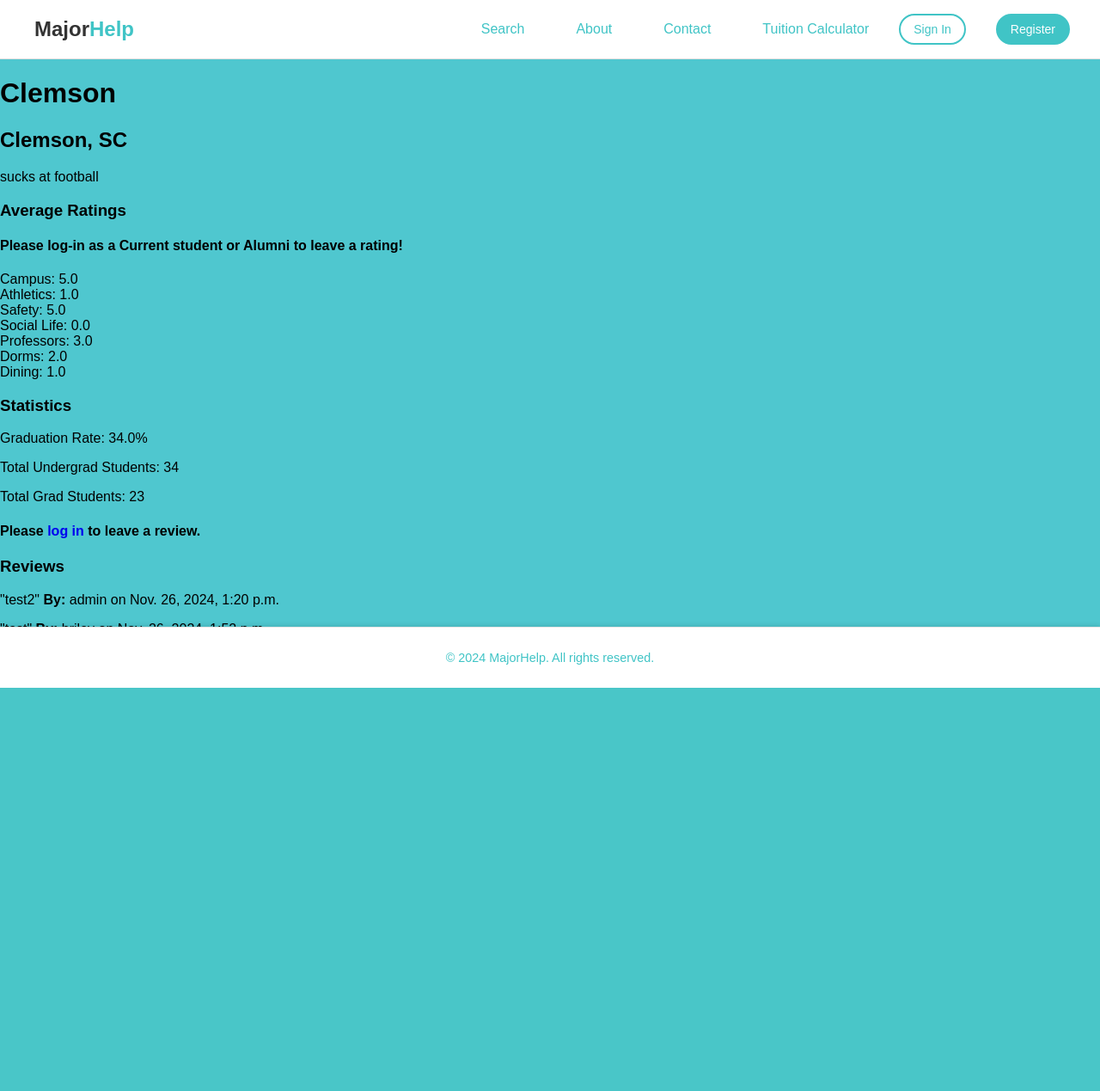
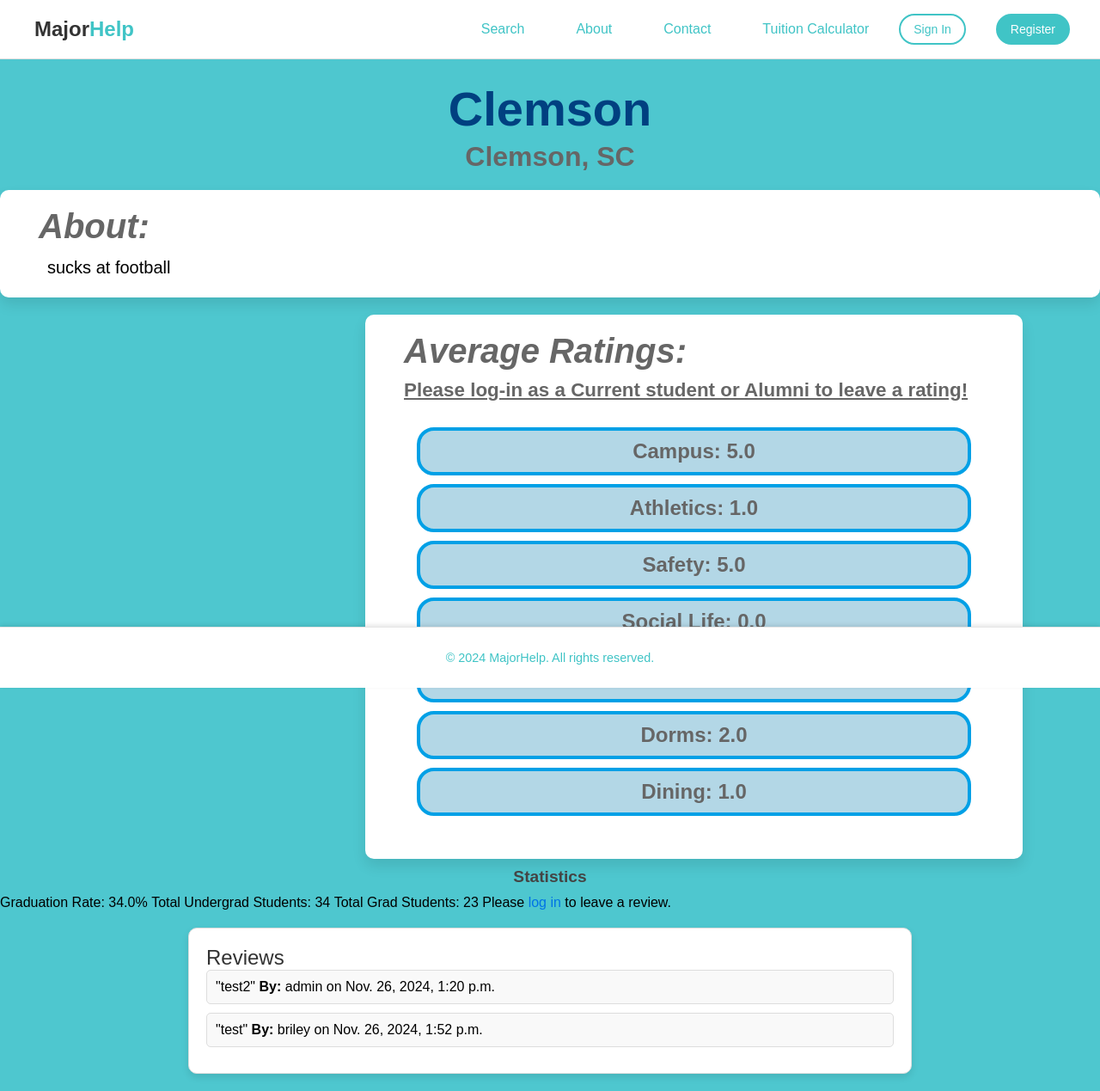
Before and after one commit to JosephPreuss/MajorHelp, a Django app: a page that uses MajorHelp/templates/MajorHelp/UniOverviewPage.html in a window 1280 px wide. Shown: the whole page at 86% size. Before the commit the page ends 800 px from the top, so only its background shows below. Run offline with Django 4.2, Linux system fonts and the light colour scheme; data comes from the database, SQL or seed files in the repository; both versions use the stored data as it was after the commit.

Commit message:
Updated HTML for UniOverview

```diff
--- /dev/null
+++ b/MajorHelp/static/css/UniOverview.css
@@ -0,0 +1,228 @@
+/* UniOverview.css */
+
+/* General Styles */
+body {
+    margin: 0;
+    padding: 0;
+    background-color: #4ec7cf;
+}
+
+h1 {
+    text-align: center;
+    font-size: 3.5rem;
+    color: #004080; /* Navy blue */
+    margin-top: 25px;
+    margin-bottom: 5px;
+}
+
+h2 {
+    text-align: center;
+    font-size: 2rem;
+    color: #666;
+    margin-top: 0;
+    margin-bottom: 10px;
+}
+
+.about-container {
+    max-width: 1500px;
+    background-color: #fff; /* White background for the content box */
+    padding: 20px; /* Adds padding inside the box */
+    margin: 0 auto; /* Centers the box */
+    margin-top: 20px;
+    box-shadow: 0 8px 16px rgba(0, 0, 0, 0.1); /* External shadow for depth */
+    border-radius: 10px; /* Rounded corners */
+}
+
+.about-container h10 {
+    text-align: left;
+    font-size: 2.5rem;
+    color: #666;
+    margin-top: 0;
+    margin-bottom: 10px;
+    margin-left: 25px;
+    font-style: italic;
+    font-weight: 550;
+}
+
+.about-container p1 {
+    display: block;
+    max-width: 1430px;
+    margin-left: 35px;
+    margin-right: 35px;
+    margin-top: 10px;
+    line-height: 1.5;
+    font-size: 1.25rem;
+}
+
+
+/* Ratings Section */
+.ratings-section {
+    max-width: 725px;
+    background-color: #fff; /* White background for the content box */
+    padding: 20px; /* Adds padding inside the box */
+    margin-left: 425px; /* Centers the box */
+    margin-top: 20px;
+    box-shadow: 0 8px 16px rgba(0, 0, 0, 0.1); /* External shadow for depth */
+    border-radius: 10px; /* Rounded corners */
+}
+
+.ratings-section h3 {
+    text-align: left;
+    font-size: 2.5rem;
+    color: #666;
+    margin-top: 0;
+    margin-bottom: 10px;
+    margin-left: 25px;
+    font-style: italic;
+    font-weight: 550;
+}
+
+.ratings-section h4 {
+    text-align: left;
+    font-size: 1.4rem;
+    color: #666;
+    margin-top: 0;
+    margin-bottom: 10px;
+    margin-left: 25px;
+    text-decoration: underline;
+    font-weight: 550;
+}
+
+.ratings-section ul {
+    list-style: none;
+    margin: 30px;
+}
+
+.ratings-section ul li {
+    background: #b3d7e6;
+    border: 4px solid #00a0e6;
+    border-radius: 20px;
+    margin: 10px;
+    padding: 10px;
+    font-size: 1.5rem;
+    text-align: center;
+    font-weight: 700;
+    color: #666;
+}
+
+.ratings-section form {
+    margin: 10px 0;
+}
+
+.ratings-section button {
+    margin: 5px;
+    padding: 5px 10px;
+    background-color: #0073e6;
+    color: #fff;
+    border: none;
+    border-radius: 5px;
+    cursor: pointer;
+}
+
+.ratings-section button:hover {
+    background-color: #005bb5;
+}
+
+/* New Review Form */
+.new-post-form {
+    background-color: #f9f9f9;
+    padding: 20px;
+    margin: 20px auto;
+    border: 1px solid #ddd;
+    border-radius: 10px;
+    max-width: 800px;
+    box-shadow: 0 4px 8px rgba(0, 0, 0, 0.1);
+}
+
+.new-post-form h6 {
+    font-size: 1.2rem;
+    margin-bottom: 10px;
+}
+
+.new-post-form .review-input {
+    width: 100%;
+    height: 100px;
+    padding: 10px;
+    border: 1px solid #ccc;
+    border-radius: 5px;
+    resize: none;
+}
+
+.new-post-form .submit-review {
+    padding: 10px 20px;
+    background-color: #28a745; /* Green */
+    color: #fff;
+    border: none;
+    border-radius: 5px;
+    cursor: pointer;
+    margin-top: 10px;
+}
+
+.new-post-form .submit-review:hover {
+    background-color: #218838;
+}
+
+/* Review List */
+.review-list {
+    background-color: #fff;
+    padding: 20px;
+    margin: 20px auto;
+    border: 1px solid #ddd;
+    border-radius: 10px;
+    max-width: 800px;
+    box-shadow: 0 4px 8px rgba(0, 0, 0, 0.1);
+}
+
+.review-list h9 {
+    font-size: 1.5rem;
+    margin-bottom: 15px;
+    color: #333;
+}
+
+.review-list ul {
+    list-style: none;
+    padding: 0;
+}
+
+.review-list li {
+    margin-bottom: 10px;
+    padding: 10px;
+    background-color: #f9f9f9;
+    border: 1px solid #ddd;
+    border-radius: 5px;
+}
+
+.review-list p5 {
+    margin: 0;
+    font-size: 1rem;
+}
+
+.review-list p6 {
+    text-align: center;
+    color: #888;
+}
+
+/* Statistics */
+h5, p2, p3, p4 {
+    text-align: center;
+    margin: 10px 0;
+}
+
+h5 {
+    font-size: 1.2rem;
+    color: #444;
+}
+
+p2, p3, p4 {
+    font-size: 1rem;
+}
+
+/* Links */
+a {
+    color: #0073e6;
+    text-decoration: none;
+}
+
+a:hover {
+    text-decoration: underline;
+}
--- a/MajorHelp/templates/About/about.html
+++ b/MajorHelp/templates/About/about.html
@@ -12,6 +12,7 @@
         background-color: #fff; /* White background for the content box */
         padding: 20px; /* Adds padding inside the box */
         margin: 0 auto; /* Centers the box */
+        margin-top: 20px;
         box-shadow: 0 8px 16px rgba(0, 0, 0, 0.1); /* External shadow for depth */
         border-radius: 10px; /* Rounded corners */
     }
--- a/MajorHelp/templates/Contact/contact.html
+++ b/MajorHelp/templates/Contact/contact.html
@@ -12,6 +12,7 @@
         background-color: #fff; /* White background for the content box */
         padding: 20px;
         margin: 0 auto;
+        margin-top: 20px;
         box-shadow: 0 8px 16px rgba(0, 0, 0, 0.1);
         border-radius: 10px;
     }
--- a/MajorHelp/templates/MajorHelp/UniOverviewPage.html
+++ b/MajorHelp/templates/MajorHelp/UniOverviewPage.html
@@ -1,25 +1,31 @@
 <!DOCTYPE html>
 {% include "navbar.html" %}
 <html lang="en">
+
 <head>
+    {% load static %}
+    <link rel="stylesheet" href="{% static 'css/UniOverview.css' %}">
     <meta charset="UTF-8">
     <title>{{ university.name }}</title>
 </head>
+
 <body>
     <h1>{{ university.name }}</h1>
     <h2> {{ university.location }}</h2>
 
-    <p>{{ university.aboutText }}</p>
+    <div class="about-container">
+        <h10> About: </h10>
+        <p1>{{ university.aboutText }}</p1>
+    </div>
 
-    <h3>Average Ratings</h3>
-
+    <div class="ratings-section">
+        <h3>Average Ratings:</h3>
         {% if not user.is_authenticated and user.role != 'alumni' or user.role != 'current_student' %}
         <h4> Please log-in as a Current student or Alumni to leave a rating! </h4>
         {% endif %}
-
         <ul>
             <!-- List of the ratings catagories for the university and buttons for each -->
-        <li>Campus: {{ university.campus_rating }}</li>
+            <li>Campus: {{ university.campus_rating }}
                 {% if user.is_authenticated and user.role == 'alumni' or user.role == 'current_student' %}
                 <form action="{% url 'MajorHelp:submit-rating' university.id %}" method="post">
                     {% csrf_token %}
@@ -31,8 +37,9 @@
                     <button type="submit" name="rating" value="5">5</button>
                 </form>
                 {% endif %}
+            </li>
 
-        <li>Athletics: {{ university.athletics_rating }}</li>
+            <li>Athletics: {{ university.athletics_rating }}
                 {% if user.is_authenticated and user.role == 'alumni' or user.role == 'current_student' %}
                 <form action="{% url 'MajorHelp:submit-rating' university.id %}" method="post">
                     {% csrf_token %}
@@ -44,8 +51,9 @@
                     <button type="submit" name="rating" value="5">5</button>
                 </form>
                 {% endif %}
+            </li>
 
-        <li>Safety: {{ university.safety_rating }}</li>
+            <li>Safety: {{ university.safety_rating }}
                 {% if user.is_authenticated and user.role == 'alumni' or user.role == 'current_student' %}
                 <form action="{% url 'MajorHelp:submit-rating' university.id %}" method="post">
                     {% csrf_token %}
@@ -57,8 +65,9 @@
                     <button type="submit" name="rating" value="5">5</button>
                 </form>
                 {% endif %}
+            </li>
 
-        <li>Social Life: {{ university.social_rating }}</li>
+            <li>Social Life: {{ university.social_rating }}
                 {% if user.is_authenticated and user.role == 'alumni' or user.role == 'current_student' %}
                 <form action="{% url 'MajorHelp:submit-rating' university.id %}" method="post">
                     {% csrf_token %}
@@ -70,8 +79,9 @@
                     <button type="submit" name="rating" value="5">5</button>
                 </form>
                 {% endif %}
+            </li>
 
-        <li>Professors: {{ university.professor_rating }}</li>
+            <li>Professors: {{ university.professor_rating }}
                 {% if user.is_authenticated and user.role == 'alumni' or user.role == 'current_student' %}
                 <form action="{% url 'MajorHelp:submit-rating' university.id %}" method="post">
                     {% csrf_token %}
@@ -83,8 +93,9 @@
                     <button type="submit" name="rating" value="5">5</button>
                 </form>
                 {% endif %}
+            </li>
 
-        <li>Dorms: {{ university.dorm_rating }}</li>
+            <li>Dorms: {{ university.dorm_rating }}
                 {% if user.is_authenticated and user.role == 'alumni' or user.role == 'current_student' %}
                 <form action="{% url 'MajorHelp:submit-rating' university.id %}" method="post">
                     {% csrf_token %}
@@ -96,8 +107,9 @@
                     <button type="submit" name="rating" value="5">5</button>
                 </form>
                 {% endif %}
+            </li>
 
-        <li>Dining: {{ university.dining_rating }}</li>
+            <li>Dining: {{ university.dining_rating }}
                 {% if user.is_authenticated and user.role == 'alumni' or user.role == 'current_student' %}
                 <form action="{% url 'MajorHelp:submit-rating' university.id %}" method="post">
                     {% csrf_token %}
@@ -109,44 +121,52 @@
                     <button type="submit" name="rating" value="5">5</button>
                 </form>
                 {% endif %}
+            </li>
 
         </ul>
+    </div>
 
-    <h3>Statistics</h3>
-    <p>Graduation Rate: {{ university.GraduationRate }}%</p>
-    <p>Total Undergrad Students: {{ university.TotalUndergradStudents }}</p>
-    <p>Total Grad Students: {{ university.TotalGradStudents }}</p>
+    <h5>Statistics</h5>
+    <p2>Graduation Rate: {{ university.GraduationRate }}%</p2>
+    <p3>Total Undergrad Students: {{ university.TotalUndergradStudents }}</p3>
+    <p4>Total Grad Students: {{ university.TotalGradStudents }}</p4>
 
     <!-- Form for leaving a review, visible only to logged-in users -->
     {% if user.is_authenticated and user.role == 'alumni' or user.role == 'current_student' %}
     <div class="new-post-form">
-        <h2>Leave a Review</h2>
+        <h6>Leave a Review</h6>
         <form action="{% url 'MajorHelp:create_review' user.username %}" method="post">
             {% csrf_token %}
             <input type="hidden" name="university_id" value="{{ university.id }}">
-            <textarea name="review_text" placeholder="Leave your review..." required></textarea>
+            <textarea class="review-input" name="review_text" placeholder="Leave your review..." required></textarea>
             <p></p>
-            <button type="submit">Submit Review</button>
+            <button class="submit-review" type="submit">Submit Review</button>
         </form>
     </div>
+
     {% elif user.is_authenticated %}
-    <h4>You must be an Alumni or a Current Student to leave a review.</h4>
+    <h7>You must be an Alumni or a Current Student to leave a review.</h7>
+
     {% else %}
-    <h4>Please <a href="{% url 'MajorHelp:login' %}">log in</a> to leave a review.</h4>
+    <h8>Please <a href="{% url 'MajorHelp:login' %}">log in</a> to leave a review.</h8>
+
     {% endif %}
 
     <!-- Display all reviews (visible to all users) -->
-    <h3>Reviews</h3>
+    <div class="review-list">
+        <h9>Reviews</h9>
         {% if latest_post_list %}
             <ul>
                 {% for post in latest_post_list %}
                     <li>
-                    <p>"{{ post.review_text }}" <strong>By:</strong> {{ post.username }} on {{ post.pub_date }}</p>
+                        <p5>"{{ post.review_text }}" <strong>By:</strong> {{ post.username }} on {{ post.pub_date }}</p5>
                     </li>
                 {% endfor %}
             </ul>
         {% else %}
-        <p>No reviews yet. Add your own if your a Student or Alumni!</p>
+            <p6>No reviews yet. Add your own if your a Student or Alumni!</p6>
         {% endif %}
+    </div>
+
 </body>
 </html>
```
Also changed, not shown: db.sqlite3. Lines whose indentation alone changed are shown as unchanged.
